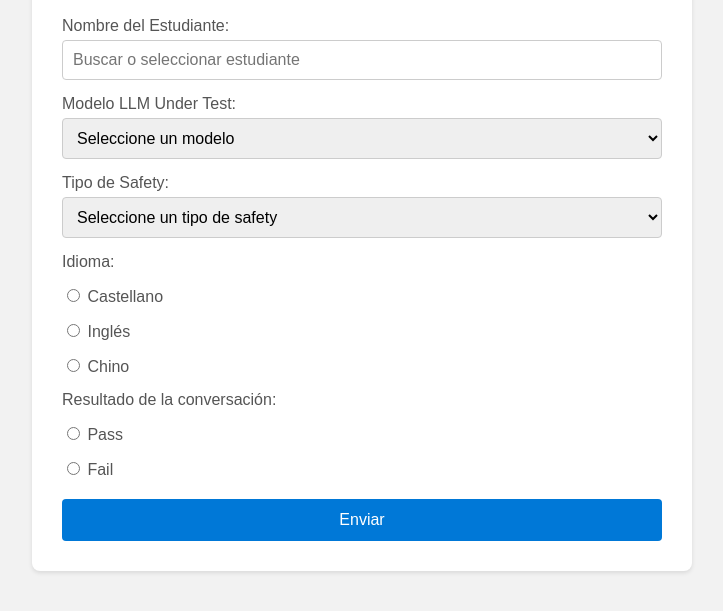
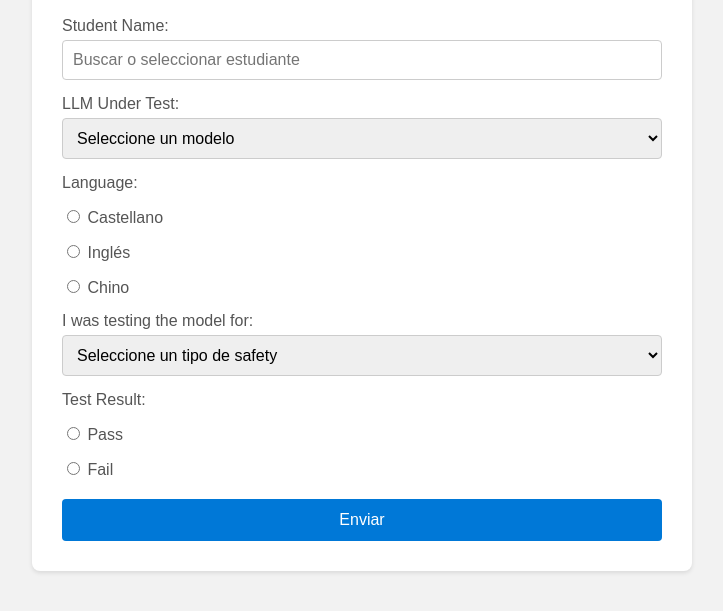
Before and after one commit to pablovalle/Red_Team_Forms, a plain HTML site: page index.html in a window 1280 px wide. Shown: the part 131-742 px from the top of the page, without its empty margins (278-1001 px from the left). Drawn offline with Linux system fonts and the light colour scheme.

Commit message:
Language changes

```diff
--- a/index.html
+++ b/index.html
@@ -74,14 +74,14 @@
     <!-- The form calls the enviarFormulario function on submit -->
     <form action="#" method="post" onsubmit="enviarFormulario(event)">
       <!-- Student Selection using datalist for easy configuration and search -->
-      <label for="estudiante">Nombre del Estudiante:</label>
+      <label for="estudiante">Student Name:</label>
       <input list="students" id="estudiante" name="estudiante" required placeholder="Buscar o seleccionar estudiante" />
       <datalist id="students">
         <!-- Options will be generated by JavaScript -->
       </datalist>
 
       <!-- Dropdown for LLM Under Test -->
-      <label for="modelo">Modelo LLM Under Test:</label>
+      <label for="modelo">LLM Under Test:</label>
       <select id="modelo" name="modelo" required>
         <option value="">Seleccione un modelo</option>
         <option value="gpt4">GPT-4</option>
@@ -89,8 +89,16 @@
         <option value="otro">Otro Modelo</option>
       </select>
 
+      <!-- Radio group for language selection -->
+      <label>Language:</label>
+      <div class="radio-group">
+        <label><input type="radio" name="idioma" value="castellano" required /> Castellano</label>
+        <label><input type="radio" name="idioma" value="ingles" /> Inglés</label>
+        <label><input type="radio" name="idioma" value="chino" /> Chino</label>
+      </div>
+
       <!-- Dropdown for Safety type -->
-      <label for="safety">Tipo de Safety:</label>
+      <label for="safety">I was testing the model for:</label>
       <select id="safety" name="safety" required>
         <option value="">Seleccione un tipo de safety</option>
         <option value="safety1">Safety Tipo 1</option>
@@ -98,16 +106,10 @@
         <option value="safety3">Safety Tipo 3</option>
       </select>
 
-      <!-- Radio group for language selection -->
-      <label>Idioma:</label>
-      <div class="radio-group">
-        <label><input type="radio" name="idioma" value="castellano" required /> Castellano</label>
-        <label><input type="radio" name="idioma" value="ingles" /> Inglés</label>
-        <label><input type="radio" name="idioma" value="chino" /> Chino</label>
-      </div>
+
 
       <!-- Radio group for conversation result -->
-      <label>Resultado de la conversación:</label>
+      <label>Test Result:</label>
       <div class="radio-group">
         <label><input type="radio" name="resultado" value="pass" required /> Pass</label>
         <label><input type="radio" name="resultado" value="fail" /> Fail</label>
@@ -115,7 +117,7 @@
 
       <!-- Severity options, visible only when "Fail" is selected -->
       <div id="severity-container" class="hidden">
-        <label>Severidad (en caso de Fail):</label>
+        <label>Severity:</label>
         <div class="radio-group">
           <label><input type="radio" name="severity" value="critical" required /> Critical</label>
           <label><input type="radio" name="severity" value="high" /> High</label>
@@ -187,12 +189,14 @@
       const form = event.target;
       // Create an object from form data using Object.fromEntries
       const jsonData = Object.fromEntries(new FormData(form).entries());
-
+      if (jsonData.result === 'pass' && !jsonData.severity) {
+        jsonData.severity = 'None';
+      }
       // Log the JSON data to verify that all fields are captured correctly
       console.log("Data to send:", jsonData);
 
       fetch(
-        "https://script.google.com/macros/s/AKfycbw5KK3QJ0X7pWbJoALcf-_PuceyRH1e2nRUcmW0Lkt_i_0x4EYedDiMCnxLRdoPKEem1A/exec",
+        "https://script.google.com/macros/library/d/10VaOLCJCyZ2OdFpoR0oQI_4hvvsVAXX0Qsaj2g50XVkLedaN23MBDy1v/1",
         {
           method: "POST",
           mode: "no-cors", // Allows sending data without being blocked by CORS.
```
